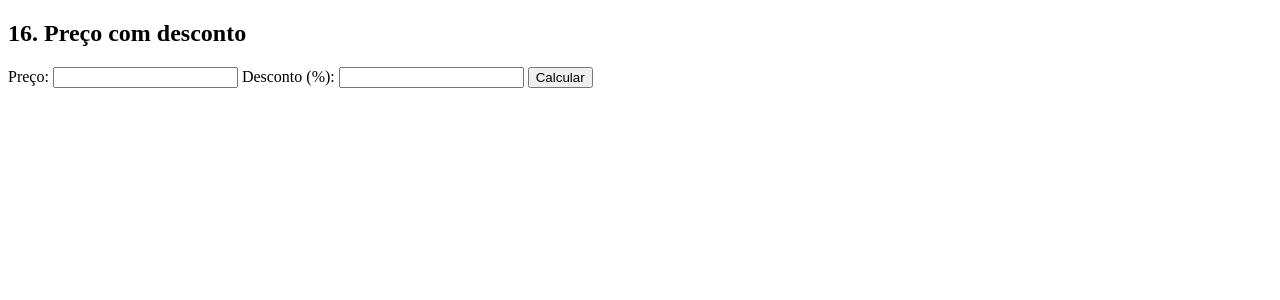
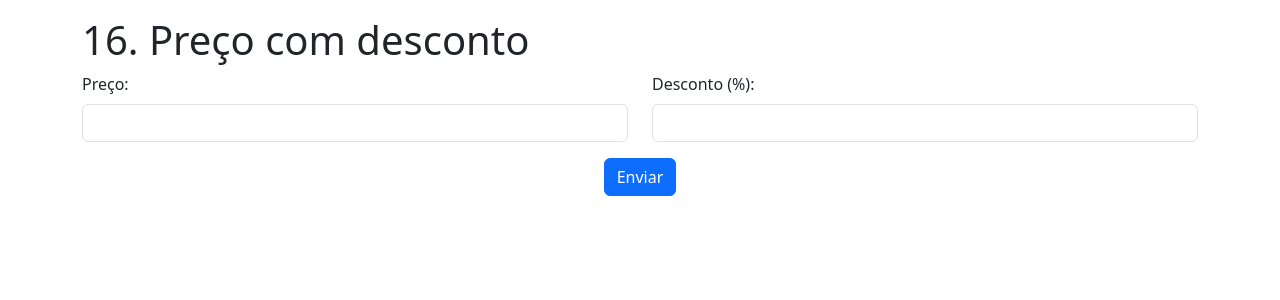
Before and after one commit to Ygor-IA/Eletiva-1, a PHP site: the page made by Lista_Exercício1/Atividade16.php in a window 1280 px wide. Shown: the top 300 px of the page. Run offline with PHP 8.4, Linux system fonts and the light colour scheme.

Commit message:
Finalizando exercício 16

```diff
--- a/Lista_Exercício1/Atividade16.php
+++ b/Lista_Exercício1/Atividade16.php
@@ -1,15 +1,31 @@
-<!DOCTYPE html>
-<html lang="pt-br">
-<head><meta charset="UTF-8"><title>Ex16 - Desconto</title></head>
+<!doctype html>
+<html lang="pt-BR">
+<head>
+<meta charset="utf-8">
+<meta name="viewport" content="width=device-width, initial-scale=1">
+<title>16. Preço com desconto</title>
+<link href="https://cdn.jsdelivr.net/npm/bootstrap@5.3.0/dist/css/bootstrap.min.css" rel="stylesheet" >
+</head>
 <body>
-<h2>16. Preço com desconto</h2>
+<div class="container py-3">
+<h1>16. Preço com desconto</h1>
 <form method="post">
-    Preço: <input type="number" name="preco" step="0.01" required>
-    Desconto (%): <input type="number" name="desc" step="0.01" required>
-    <button type="submit">Calcular</button>
+<div class="row inline-row mb-3"><div class="col-md-6">
+              <label for="preco" class="form-label">Preço:</label>
+              <input type="number" id="preco" name="preco" class="form-control" required="">
+            </div><div class="col-md-6">
+              <label for="desconto" class="form-label">Desconto (%):</label>
+              <input type="number" id="desconto" name="desconto" class="form-control" required="">
+            </div></div>
+            <center>
+<button type="submit" class="btn btn-primary">Enviar</button>
 </form>
+<script src="https://cdn.jsdelivr.net/npm/bootstrap@5.3.6/dist/js/bootstrap.bundle.min.js" integrity="sha384-j1CDi7MgGQ12Z7Qab0qlWQ/Qqz24Gc6BM0thvEMVjHnfYGF0rmFCozFSxQBxwHKO" crossorigin="anonymous"></script>
+</div>
+<center>
 <?php
-if ($_POST) {
+if ($_SERVER['REQUEST_METHOD'] == 'POST')
+{
     $preco = $_POST['preco'];
     $desconto = $_POST['desc'];
     $final = $preco - ($preco * ($desconto / 100));
```
